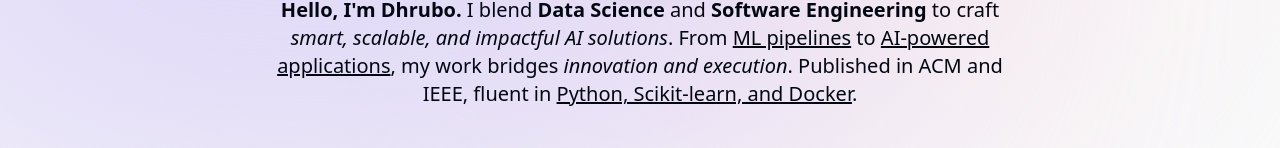
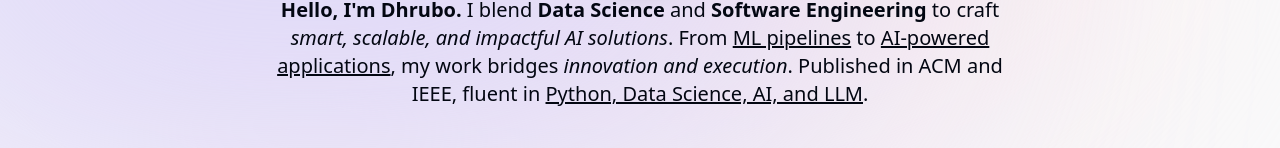
Before and after one commit to Exile404/th-dhrubo-portfolio, a Next.js app: page / in a window 1280 px wide. Shown: the part 308-456 px from the top of the page. Built offline with nearby package versions, Linux system fonts and the light colour scheme; no server answers.

Commit message:
refactor: intro component to highlight skills

```diff
--- a/components/intro.tsx
+++ b/components/intro.tsx
@@ -72,7 +72,7 @@ From{" "}
 <span className="underline">AI-powered applications</span>, my work bridges{" "}
 <span className="italic">innovation and execution</span>.{" "}
 Published in ACM and IEEE, fluent in{" "}
-<span className="underline">Python, Scikit-learn, and Docker</span>.
+<span className="underline">Python, Data Science, AI, and LLM</span>.
 </div>
       </motion.h1>
 
```
